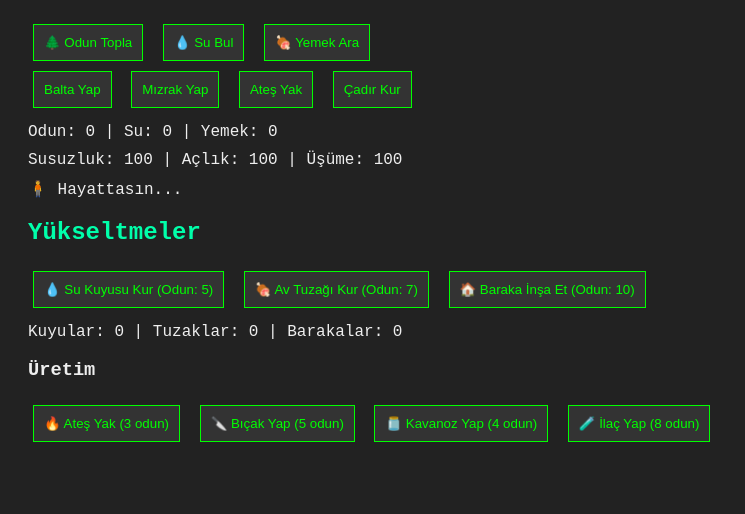
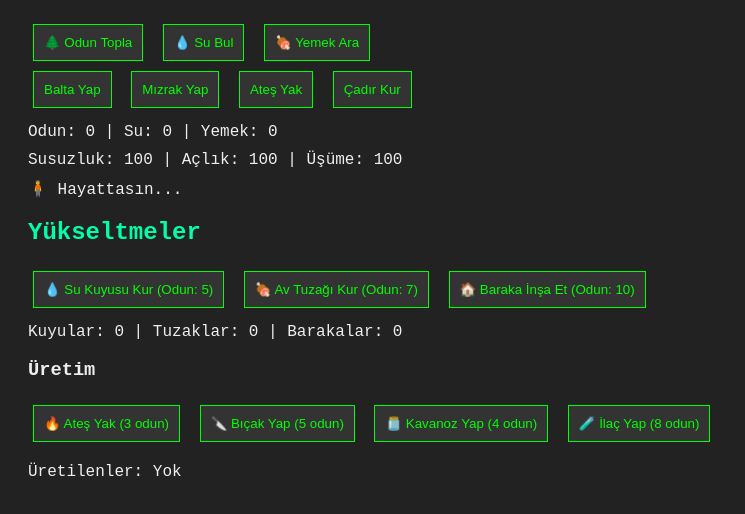
Before and after one commit to bahadiryuce/hayatta_kal, a plain HTML site: page index.html in a window 1280 px wide. Shown: the part 106-620 px from the top of the page, without its empty margins (0-745 px from the left). Drawn offline with Linux system fonts and the light colour scheme.

Commit message:
Update index.html

```diff
--- a/index.html
+++ b/index.html
@@ -73,6 +73,8 @@
 <button onclick="craft('knife')">🔪 Bıçak Yap (5 odun)</button>
 <button onclick="craft('jar')">🫙 Kavanoz Yap (4 odun)</button>
 <button onclick="craft('medicine')">🧪 İlaç Yap (8 odun)</button>
+  <p id="crafted">Üretilenler: Yok</p>
+
 
 
 </body>
```
